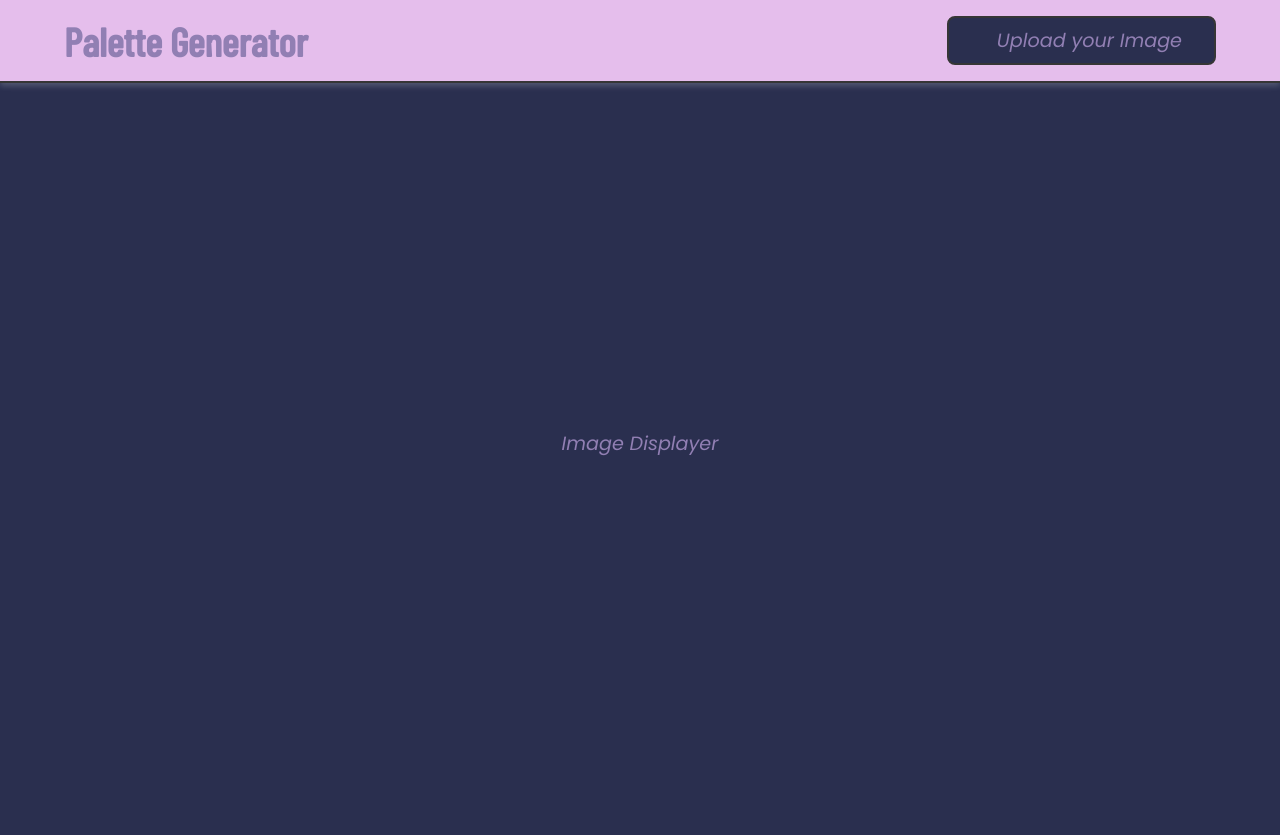
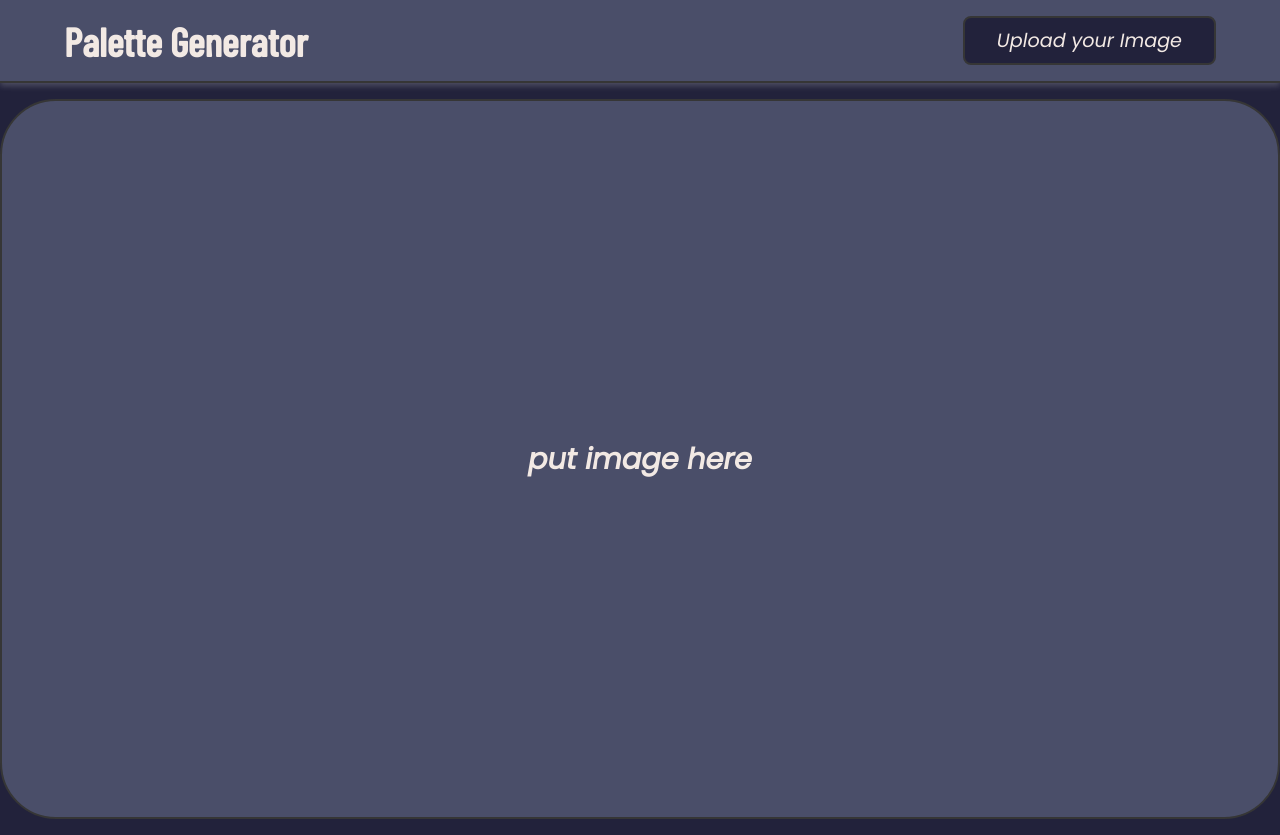
Before and after one commit to abhidas03/color-palette, a Next.js app: page / in a window 1280 px wide. Before the commit the page ends 803 px from the top, so only its background shows below. Built offline with nearby package versions, Linux system fonts and the light colour scheme.

Commit message:
Image constraints, change color palette

```diff
--- a/src/app/globals.css
+++ b/src/app/globals.css
@@ -1,6 +1,10 @@
 @import url('https://fonts.googleapis.com/css2?family=Barlow+Condensed:wght@500&family=Poppins:ital@1&display=swap');
 :root {
   --border: #363636;
+  --background: #22223b;
+  --foreground: #4a4e69;
+  --text: #f2e9e4;
+  --light: #c9ada7;
 }
 * {
   box-sizing: border-box;
@@ -12,16 +16,16 @@ body {
   font-family: 'Barlow Condensed', sans-serif;
   font-family: 'Poppins', sans-serif;
   height: 100vh;
-  background: #2A2F4F;
+  background: var(--background);
   font-size: 1.2rem;
-  color: #917FB3;
+  color: var(--text);
 }
 
 header {
   padding: 1rem 4rem;
   width: 100%;
   min-height: 10vh;
-  background: #E5BEEC;
+  background: var(--foreground);
   box-shadow: 0 3px 6px rgba(255, 255, 255, 0.2);
   border-bottom: 2px solid var(--border);
 
@@ -44,11 +48,12 @@ header .input {
 }
 
 .input label {
+  color: var(--text);
   padding: 0.5rem 2rem;
   border-radius: 0.5rem;
   border: 2px solid var(--border);
   cursor: pointer;
-  background-color: #2A2F4F;
+  background-color: var(--background);
 
   display: flex;
   align-items: center;
--- a/src/app/layout.js
+++ b/src/app/layout.js
@@ -6,10 +6,11 @@ export const metadata = {
 }
 
 export default function RootLayout({ children }) {
-  <link rel="stylesheet" href="https://cdnjs.cloudflare.com/ajax/libs/font-awesome/6.4.0/css/all.min.css" integrity="sha512-iecdLmaskl7CVkqkXNQ/ZH/XLlvWZOJyj7Yy7tcenmpD1ypASozpmT/E0iPtmFIB46ZmdtAc9eNBvH0H/ZpiBw==" crossorigin="anonymous" referrerpolicy="no-referrer" />
 
   return (
+
     <html lang="en">
+
       <body>{children}</body>
     </html>
   )
--- a/src/app/page.js
+++ b/src/app/page.js
@@ -3,9 +3,8 @@ import styles from './page.module.css'
 import ImageDisplay from '@/components/imageDisplay'
 import ColorThief from 'colorthief'
 import { useState } from 'react'
-<link rel="stylesheet" href="https://cdnjs.cloudflare.com/ajax/libs/font-awesome/6.4.0/css/all.min.css" integrity="sha512-iecdLmaskl7CVkqkXNQ/ZH/XLlvWZOJyj7Yy7tcenmpD1ypASozpmT/E0iPtmFIB46ZmdtAc9eNBvH0H/ZpiBw==" crossorigin="anonymous" referrerpolicy="no-referrer" />
 
-const gallery = <i className="fas fa-images"></i>
+
 export default function Home() {
 
   const [uploadedImage, setUploadedImage] = useState(null);
@@ -21,24 +20,26 @@ export default function Home() {
       img.onload = () => {
         const colorThief = new ColorThief();
         const colorPalette = colorThief.getPalette(img, 6);
+        setUploadedImage(event.target.result);
         setColorPalette(colorPalette);
       }
       img.src = event.target.result;
     }
-
     reader.readAsDataURL(imageFile);
   }
   return (
     <>
       <header>
+
+
         <h1>Palette Generator</h1>
         <div className='input'>
-          <label htmlFor='file'>{gallery} Upload your Image</label>
+          <label htmlFor='file'>Upload your Image</label>
           <input type='file' id='file' hidden onChange={uploadImage}/>
         </div>
       </header>
       <main className={styles.main}>
-        <ImageDisplay />
+        <ImageDisplay uploadedImage={uploadedImage} colorPalette={colorPalette}/>
       </main>
     </>
 
--- a/src/app/page.module.css
+++ b/src/app/page.module.css
@@ -6,3 +6,44 @@
   justify-content: center;
 
 }
+
+.content {
+  display: flex;
+  align-items: center;
+  justify-content: center;
+  flex-direction: column;
+  gap: 2rem;
+}
+
+.image {
+  background-color: var(--foreground);
+  width: 80rem;
+  height: 45rem;
+  color: var(--text);
+  display: flex;
+  align-items: center;
+  justify-content: center;
+
+  border: 2px solid var(--border);
+  border-radius: 3.5rem;
+
+  overflow: hidden;
+  transition: all 0.2s ease-in-out
+
+
+}
+
+.image:hover {
+  box-shadow: 2px 4px 7px rgba(0, 0, 0, 0.13);
+}
+
+.image img {
+  width: calc(100% + 1rem);
+  height: calc(100% + 0.5rem);
+
+  object-fit: contain;
+  object-position: center;
+  border-radius: 0.5rem;
+
+
+}
--- a/src/components/imageDisplay.js
+++ b/src/components/imageDisplay.js
@@ -1,8 +1,12 @@
-
-export default function ImageDisplay() {
+import styles from '../app/page.module.css'
+export default function ImageDisplay({ uploadedImage, colorPalette }) {
     return (
         <>
-            <div>Image Displayer</div>
+            <div className={styles.content}>
+                <div className={styles.image}>
+                    {uploadedImage ? <img src={uploadedImage} alt="Uploaded image" /> : <h2>put image here</h2>}
+                </div>
+            </div>
         </>
     )
 }
```
